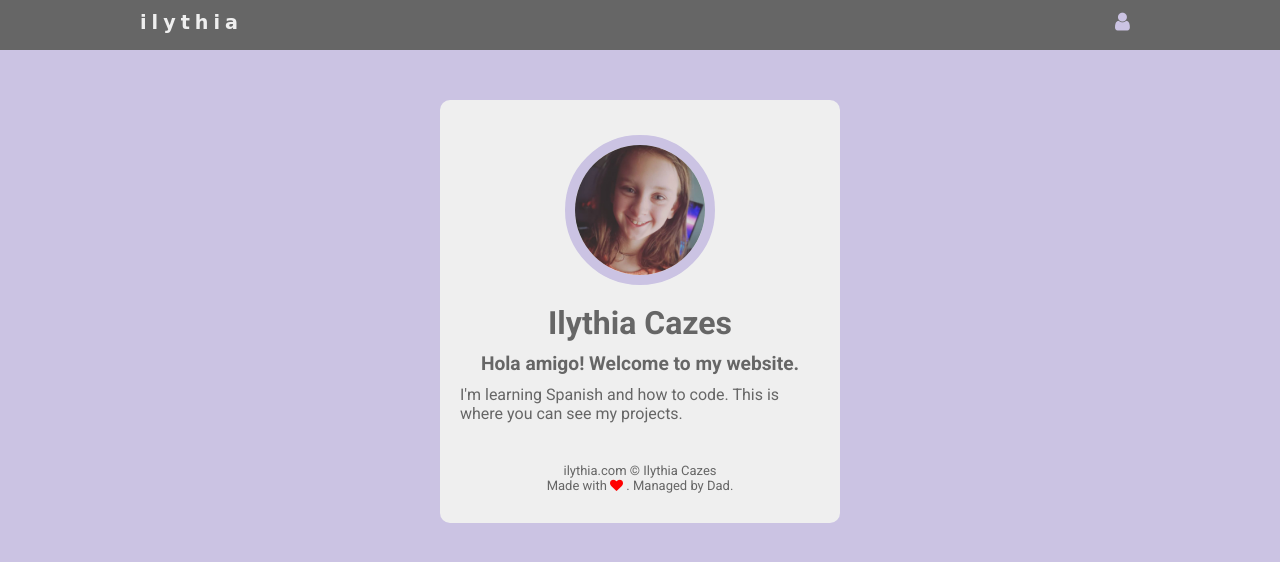
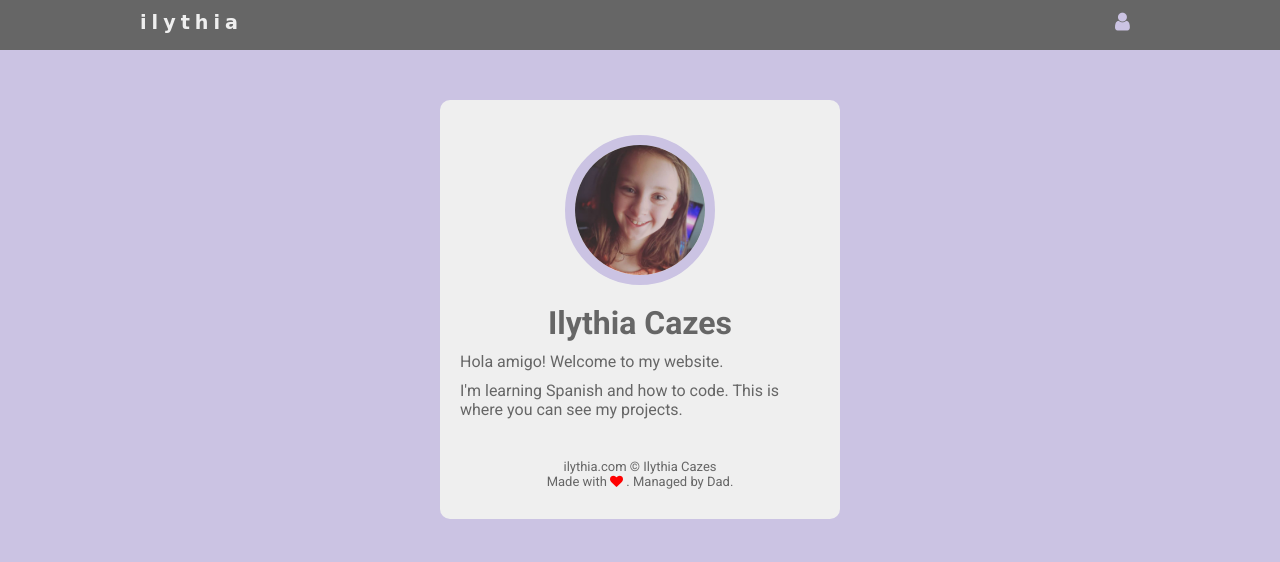
Before and after one commit to ilycazes/ilycazes.github.io, a plain HTML site: page index.html in a window 1280 px wide. Both pictures are taken after a click on the element 1127 px from the left and 22 px from the top of the page. Drawn offline with Linux system fonts and the light colour scheme; a web font is replaced by a local one.

Commit message:
Update index.html

```diff
--- a/index.html
+++ b/index.html
@@ -26,7 +26,7 @@
           <div class="details">
             <img class="img" src="./me2.jpg">
             <h1>Ilythia Cazes</h1>
-            <h2> Hola amigo! Welcome to my website.</h2>
+            <p> Hola amigo! Welcome to my website.</p>
             <p>I'm learning Spanish and how to code. This is where you can see my projects.</p>
           </div>
           <div class="credit">
```
